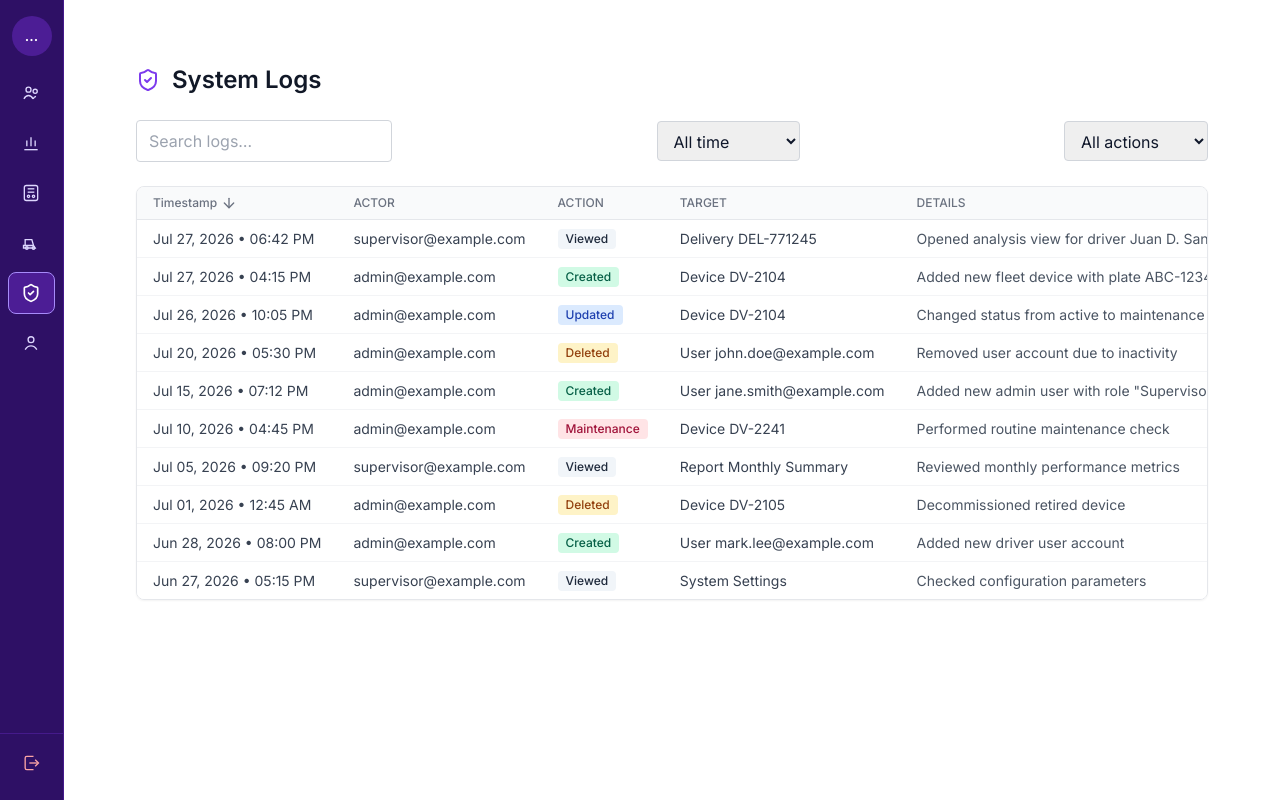
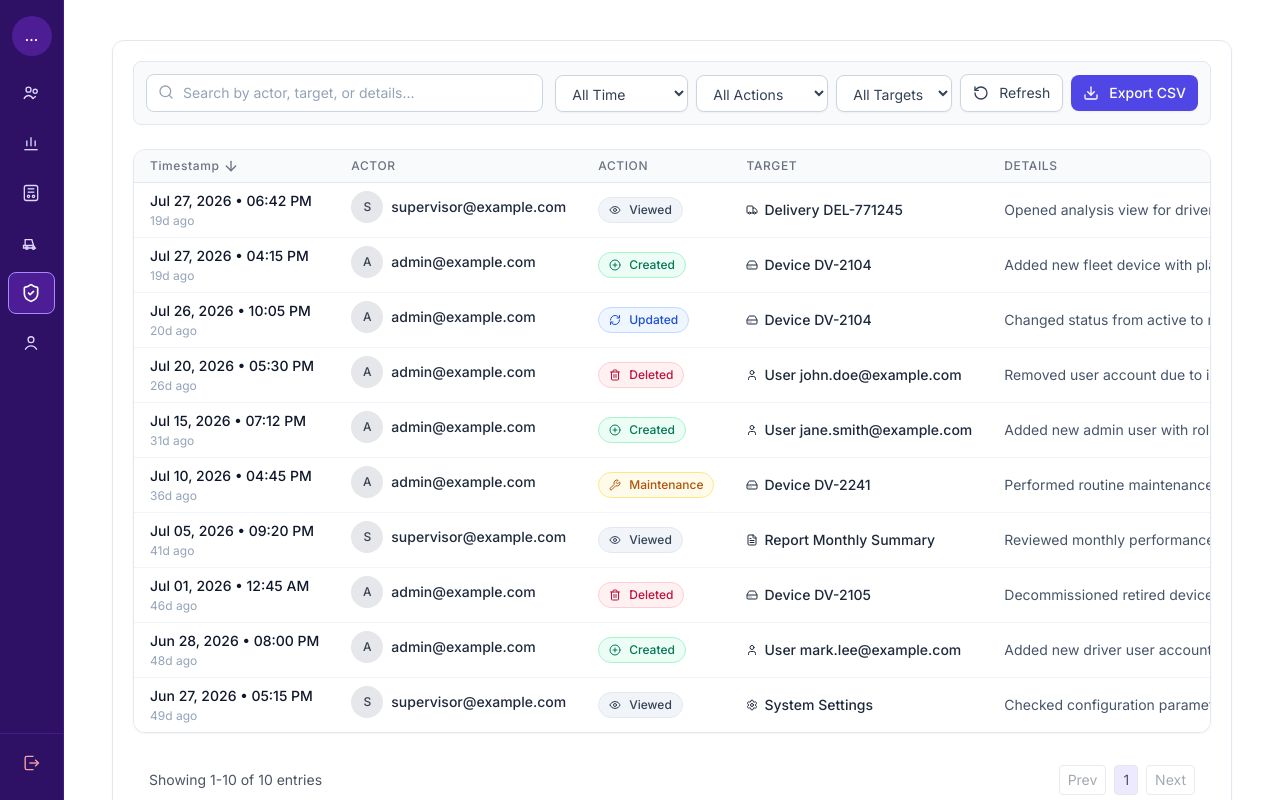
Before and after one commit to Rowkiduyan/drivewise-system, a React (Vite) app: page /admin/system-logs in a window 1280 px wide. Built offline with nearby package versions, Linux system fonts and the light colour scheme; no server answers; what @jobuntux/psgc would draw is missing.

Commit message:
System Logs Frontend Updates: - Improved Overall UI
Note: Still uses dummy data

```diff
--- a/src/pages/SystemLogs.jsx
+++ b/src/pages/SystemLogs.jsx
@@ -1,15 +1,34 @@
 import { useState, useMemo } from "react";
 import AdminLayout from "../layout/AdminLayout.jsx";
 import mockLogs from "../lib/mockSystemLogs.js";
-import { ShieldCheck, ArrowUp, ArrowDown } from "lucide-react";
+import {
+  ArrowUp,
+  ArrowDown,
+  Search,
+  RotateCcw,
+  Download,
+  PlusCircle,
+  RefreshCw,
+  Trash2,
+  Eye,
+  Wrench,
+  Truck,
+  HardDrive,
+  User as UserIcon,
+  FileText,
+  Settings,
+} from "lucide-react";
 import { MANILA_TIMEZONE } from "../lib/manilaTime.js";
 
-// Helper to format timestamps to "MMM dd, yyyy • HH:mm", pinned to
-// Asia/Manila (see lib/manilaTime.js) rather than the browser's own
-// timezone.
+// Helper to format timestamps to "MMM dd, yyyy • HH:mm", pinned to Manila timezone.
 const formatTimestamp = (iso) => {
   const date = new Date(iso);
-  const options = { timeZone: MANILA_TIMEZONE, month: "short", day: "2-digit", year: "numeric" };
+  const options = {
+    timeZone: MANILA_TIMEZONE,
+    month: "short",
+    day: "2-digit",
+    year: "numeric",
+  };
   const datePart = new Intl.DateTimeFormat("en-US", options).format(date);
   const timePart = date.toLocaleTimeString("en-US", {
     timeZone: MANILA_TIMEZONE,
@@ -20,25 +39,85 @@ const formatTimestamp = (iso) => {
   return `${datePart} • ${timePart}`;
 };
 
-// Color mapping for actions
-const actionColors = {
-  Created: "bg-emerald-100 text-emerald-800",
-  Updated: "bg-blue-100 text-blue-800",
-  Deleted: "bg-amber-100 text-amber-800",
-  Viewed: "bg-slate-100 text-slate-800",
-  Maintenance: "bg-rose-100 text-rose-800",
+// Simple relative time (e.g., "2h ago")
+const relativeTime = (iso) => {
+  const diffMs = Date.now() - new Date(iso).getTime();
+  const diffSec = Math.floor(diffMs / 1000);
+  if (diffSec < 60) return `${diffSec}s ago`;
+  const diffMin = Math.floor(diffSec / 60);
+  if (diffMin < 60) return `${diffMin}m ago`;
+  const diffH = Math.floor(diffMin / 60);
+  if (diffH < 24) return `${diffH}h ago`;
+  const diffD = Math.floor(diffH / 24);
+  return `${diffD}d ago`;
+};
+
+// Mapping of actions to badge styles and icons
+const actionMeta = {
+  Created: {
+    class: "bg-emerald-50 text-emerald-700 border border-emerald-200",
+    icon: PlusCircle,
+  },
+  Updated: {
+    class: "bg-blue-50 text-blue-700 border border-blue-200",
+    icon: RefreshCw,
+  },
+  Deleted: {
+    class: "bg-rose-50 text-rose-700 border border-rose-200",
+    icon: Trash2,
+  },
+  Viewed: {
+    class: "bg-slate-100 text-slate-700 border border-slate-200",
+    icon: Eye,
+  },
+  Maintenance: {
+    class: "bg-amber-50 text-amber-700 border border-amber-200",
+    icon: Wrench,
+  },
+};
+
+// Mapping of target keywords to icons
+const targetMeta = {
+  Delivery: { icon: Truck },
+  Device: { icon: HardDrive },
+  User: { icon: UserIcon },
+  Report: { icon: FileText },
+  Settings: { icon: Settings },
+};
+
+// Avatar helper (initials)
+const Avatar = ({ name }) => {
+  const initials = name
+    .split(" ")
+    .map((n) => n[0])
+    .join("")
+    .toUpperCase()
+    .slice(0, 2);
+  return (
+    <div className="flex h-8 w-8 items-center justify-center rounded-full bg-gray-200 text-xs font-medium text-gray-700">
+      {initials}
+    </div>
+  );
 };
 
 function SystemLogs() {
+  // Filters & search
   const [search, setSearch] = useState("");
   const [dateFilter, setDateFilter] = useState("all"); // all | today | 7d | 30d
   const [actionFilter, setActionFilter] = useState("all"); // all | Created | Updated | Deleted | Viewed | Maintenance
+  const [targetFilter, setTargetFilter] = useState("all"); // all | Delivery | Device | User | Report | Settings
   const [sortDirection, setSortDirection] = useState("desc"); // asc or desc
+
+  // Pagination
+  const [page, setPage] = useState(1);
+  const pageSize = 10;
+
+  // Drawer state
+  const [selectedLog, setSelectedLog] = useState(null);
 
   // Compute filtered logs
   const filteredLogs = useMemo(() => {
     const now = Date.now();
-    // Initial filter based on date, action, and search
     const filtered = mockLogs.filter((log) => {
       // Date filter
       if (dateFilter === "today") {
@@ -58,7 +137,10 @@ function SystemLogs() {
         return false;
       // Action filter
       if (actionFilter !== "all" && log.action !== actionFilter) return false;
-      // Search filter (case‑insensitive) on actor, action, target, details
+      // Target filter
+      if (targetFilter !== "all" && !log.target.includes(targetFilter))
+        return false;
+      // Search filter
       if (search) {
         const term = search.toLowerCase();
         return (
@@ -70,61 +152,134 @@ function SystemLogs() {
       }
       return true;
     });
-    // Sort by timestamp according to sortDirection
+    // Sort
     const sorted = filtered.sort((a, b) => {
       const diff = new Date(a.timestamp) - new Date(b.timestamp);
       return sortDirection === "asc" ? diff : -diff;
     });
     return sorted;
-  }, [search, dateFilter, actionFilter, sortDirection]);
+  }, [search, dateFilter, actionFilter, targetFilter, sortDirection]);
+
+  const totalPages = Math.max(1, Math.ceil(filteredLogs.length / pageSize));
+  const paginatedLogs = useMemo(() => {
+    const start = (page - 1) * pageSize;
+    return filteredLogs.slice(start, start + pageSize);
+  }, [filteredLogs, page]);
+
+  const resetFilters = () => {
+    setSearch("");
+    setDateFilter("all");
+    setActionFilter("all");
+    setTargetFilter("all");
+    setSortDirection("desc");
+    setPage(1);
+  };
+
+  const exportCSV = () => {
+    const header = ["Timestamp", "Actor", "Action", "Target", "Details"].join(
+      ",",
+    );
+    const rows = filteredLogs.map((log) =>
+      [
+        log.timestamp,
+        log.actor,
+        log.action,
+        log.target,
+        JSON.stringify(log.details),
+      ].join(","),
+    );
+    const csvContent = [header, ...rows].join("\n");
+    const blob = new Blob([csvContent], { type: "text/csv;charset=utf-8;" });
+    const url = URL.createObjectURL(blob);
+    const a = document.createElement("a");
+    a.href = url;
+    a.download = "system_logs.csv";
+    a.click();
+    URL.revokeObjectURL(url);
+  };
 
   return (
     <AdminLayout title="System Logs" background={null}>
-      <div className="max-w-7xl mx-auto p-6 space-y-6">
-        {/* Header */}
-        <div className="flex items-center space-x-3">
-          <ShieldCheck className="h-6 w-6 text-violet-600" aria-hidden="true" />
-          <h1 className="text-2xl font-semibold text-gray-900">System Logs</h1>
-        </div>
-
-        {/* Controls */}
-        <div className="flex flex-col sm:flex-row sm:items-center sm:justify-between gap-4">
+      <div className="max-w-7xl mx-auto bg-white rounded-xl border border-slate-200 shadow-sm p-5 space-y-6">
+        {/* Toolbar */}
+        <div className="bg-slate-50 p-3 rounded-lg border border-slate-200 flex flex-wrap gap-3 items-center mb-5">
+          {/* Search */}
+          <div className="relative flex-1 min-w-[260px]">
+            <Search className="w-4 h-4 text-slate-400 absolute left-3 top-2.5" />
             <input
               type="text"
-            placeholder="Search logs…"
+              placeholder="Search by actor, target, or details..."
               value={search}
               onChange={(e) => setSearch(e.target.value)}
-            className="w-full sm:w-64 rounded border border-gray-300 px-3 py-2 focus:outline-none focus:ring-2 focus:ring-violet-500"
+              className="w-full pl-9 pr-4 py-2 bg-white border border-slate-300 rounded-lg text-sm text-slate-800 placeholder-slate-400 focus:outline-none focus:ring-2 focus:ring-indigo-500"
             />
+          </div>
+          {/* Filters & actions */}
+          <div className="flex flex-wrap items-center gap-2">
             <select
               value={dateFilter}
-            onChange={(e) => setDateFilter(e.target.value)}
-            className="rounded border border-gray-300 px-3 py-2 focus:outline-none focus:ring-2 focus:ring-violet-500"
+              onChange={(e) => {
+                setDateFilter(e.target.value);
+                setPage(1);
+              }}
+              className="px-3 py-2 bg-white border border-slate-300 rounded-lg text-sm text-slate-700 focus:ring-2 focus:ring-indigo-500 cursor-pointer shadow-sm"
             >
-            <option value="all">All time</option>
-            <option value="30d">Last 30 days</option>
-            <option value="7d">Last 7 days</option>
+              <option value="all">All Time</option>
               <option value="today">Today</option>
+              <option value="7d">Last 7 Days</option>
+              <option value="30d">Last 30 Days</option>
             </select>
-          {/* Action filter */}
             <select
               value={actionFilter}
-            onChange={(e) => setActionFilter(e.target.value)}
-            className="rounded border border-gray-300 px-3 py-2 focus:outline-none focus:ring-2 focus:ring-violet-500"
+              onChange={(e) => {
+                setActionFilter(e.target.value);
+                setPage(1);
+              }}
+              className="px-3 py-2 bg-white border border-slate-300 rounded-lg text-sm text-slate-700 focus:ring-2 focus:ring-indigo-500 cursor-pointer shadow-sm"
             >
-            <option value="all">All actions</option>
+              <option value="all">All Actions</option>
               <option value="Created">Created</option>
               <option value="Updated">Updated</option>
               <option value="Deleted">Deleted</option>
               <option value="Viewed">Viewed</option>
               <option value="Maintenance">Maintenance</option>
             </select>
+            <select
+              value={targetFilter}
+              onChange={(e) => {
+                setTargetFilter(e.target.value);
+                setPage(1);
+              }}
+              className="px-3 py-2 bg-white border border-slate-300 rounded-lg text-sm text-slate-700 focus:ring-2 focus:ring-indigo-500 cursor-pointer shadow-sm"
+            >
+              <option value="all">All Targets</option>
+              <option value="Delivery">Delivery</option>
+              <option value="Device">Device</option>
+              <option value="User">User</option>
+              <option value="Report">Report</option>
+              <option value="Settings">Settings</option>
+            </select>
+            <button
+              type="button"
+              onClick={resetFilters}
+              className="px-3 py-2 bg-white hover:bg-slate-100 border border-slate-300 rounded-lg text-sm text-slate-700 flex items-center gap-1.5 transition-colors shadow-sm"
+            >
+              <RotateCcw className="h-4 w-4 mr-1" /> Refresh
+            </button>
+            <button
+              type="button"
+              onClick={exportCSV}
+              className="px-3 py-2 bg-indigo-600 hover:bg-indigo-700 text-white rounded-lg text-sm font-medium flex items-center gap-1.5 transition-colors shadow-sm"
+            >
+              <Download className="h-4 w-4 mr-1" /> Export CSV
+            </button>
+          </div>
         </div>
 
-        {/* Table */}
-        <div className="overflow-x-auto rounded-lg border border-gray-200 bg-white shadow-sm">
-          <table className="min-w-full divide-y divide-gray-200">
-            <thead className="bg-gray-50">
+        {/* Table Card */}
+        <div className="overflow-x-auto rounded-xl border border-slate-200 bg-white shadow-sm">
+          <table className="min-w-full divide-y divide-gray-200 dark:divide-slate-700">
+            <thead className="bg-slate-50 border-b border-slate-200 text-xs font-semibold text-slate-500 uppercase tracking-wider text-left">
               <tr>
                 <th className="px-4 py-2 text-left text-xs font-medium text-gray-500 uppercase">
                   <button
@@ -138,9 +293,9 @@ function SystemLogs() {
                   >
                     <span>Timestamp</span>
                     {sortDirection === "asc" ? (
-                      <ArrowUp className="h-4 w-4" aria-hidden="true" />
+                      <ArrowUp className="h-4 w-4" />
                     ) : (
-                      <ArrowDown className="h-4 w-4" aria-hidden="true" />
+                      <ArrowDown className="h-4 w-4" />
                     )}
                   </button>
                 </th>
@@ -158,34 +313,138 @@ function SystemLogs() {
                 </th>
               </tr>
             </thead>
-            <tbody className="divide-y divide-gray-100">
-              {filteredLogs.map((log) => (
-                <tr key={log.id} className="hover:bg-gray-50">
-                  <td className="px-4 py-2 text-sm text-gray-700 whitespace-nowrap">
+            <tbody className="divide-y divide-slate-100">
+              {paginatedLogs.map((log) => {
+                const ActionIcon = actionMeta[log.action]?.icon || null;
+                const actionClass =
+                  actionMeta[log.action]?.class || "bg-gray-100 text-gray-800";
+                const TargetIcon = Object.entries(targetMeta).find(([key]) =>
+                  log.target.includes(key),
+                )?.[1].icon;
+                return (
+                  <tr
+                    key={log.id}
+                    className="border-b border-slate-100 hover:bg-slate-50/80 transition-colors text-sm text-slate-700 cursor-pointer"
+                    onClick={() => setSelectedLog(log)}
+                  >
+                    <td className="px-4 py-2 whitespace-nowrap">
+                      <div className="font-medium text-slate-900">
                         {formatTimestamp(log.timestamp)}
+                      </div>
+                      <div className="text-xs text-slate-400 mt-0.5">
+                        {relativeTime(log.timestamp)}
+                      </div>
                     </td>
-                  <td className="px-4 py-2 text-sm text-gray-700 whitespace-nowrap">
+                    <td className="px-4 py-2 flex items-center space-x-2 whitespace-nowrap">
+                      <Avatar name={log.actor} />
+                      <span className="font-medium text-slate-800">
                         {log.actor}
-                  </td>
-                  <td className="px-4 py-2 text-sm whitespace-nowrap">
-                    <span
-                      className={`inline-flex items-center rounded px-2 py-0.5 text-xs font-medium ${actionColors[log.action] || "bg-gray-100 text-gray-800"}`}
-                    >
-                      {" "}
-                      {log.action}{" "}
                       </span>
                     </td>
-                  <td className="px-4 py-2 text-sm text-gray-700 whitespace-nowrap">
-                    {log.target}
+                    <td className="px-4 py-2 whitespace-nowrap">
+                      <span
+                        className={`inline-flex items-center gap-1 px-2.5 py-1 rounded-full text-xs font-medium ${actionClass}`}
+                      >
+                        {ActionIcon && <ActionIcon className="h-3 w-3 mr-1" />}
+                        {log.action}
+                      </span>
                     </td>
-                  <td className="px-4 py-2 text-sm text-gray-600 whitespace-nowrap">
+                    <td className="px-4 py-2 whitespace-nowrap">
+                      <span className="inline-flex items-center gap-1.5 text-slate-800 font-medium">
+                        {TargetIcon && <TargetIcon className="h-3 w-3" />}
+                        <span>{log.target}</span>
+                      </span>
+                    </td>
+                    <td className="px-4 py-2 whitespace-nowrap max-w-md truncate text-slate-600">
                       {log.details}
                     </td>
                   </tr>
-              ))}
+                );
+              })}
             </tbody>
           </table>
         </div>
+
+        {/* Pagination Footer */}
+        <div className="flex items-center justify-between px-4 py-2 text-sm text-gray-600 dark:text-gray-400">
+          <div>
+            Showing {(page - 1) * pageSize + 1}-
+            {Math.min(page * pageSize, filteredLogs.length)} of{" "}
+            {filteredLogs.length} entries
+          </div>
+          <div className="flex items-center space-x-2">
+            <button
+              type="button"
+              disabled={page === 1}
+              onClick={() => setPage((p) => Math.max(p - 1, 1))}
+              className="rounded border border-gray-300 px-2 py-1 disabled:opacity-50"
+            >
+              Prev
+            </button>
+            {Array.from({ length: totalPages }, (_, i) => i + 1).map((p) => (
+              <button
+                key={p}
+                type="button"
+                onClick={() => setPage(p)}
+                className={`rounded border px-2 py-1 ${p === page ? "bg-violet-100" : ""}`}
+              >
+                {p}
+              </button>
+            ))}
+            <button
+              type="button"
+              disabled={page === totalPages}
+              onClick={() => setPage((p) => Math.min(p + 1, totalPages))}
+              className="rounded border border-gray-300 px-2 py-1 disabled:opacity-50"
+            >
+              Next
+            </button>
+          </div>
+        </div>
+
+        {/* Drawer for log details */}
+        {selectedLog && (
+          <div className="fixed inset-0 z-50 flex">
+            <div
+              className="fixed inset-0 bg-black bg-opacity-30"
+              onClick={() => setSelectedLog(null)}
+            ></div>
+            <div className="ml-auto w-96 max-w-full h-full bg-white dark:bg-slate-800 shadow-xl p-6 overflow-y-auto">
+              <div className="flex items-center justify-between mb-4">
+                <h2 className="text-lg font-semibold">Log Details</h2>
+                <button
+                  onClick={() => setSelectedLog(null)}
+                  className="text-gray-500 hover:text-gray-700"
+                >
+                  ✕
+                </button>
+              </div>
+              <div className="space-y-2">
+                <div>
+                  <strong>Timestamp:</strong>{" "}
+                  {formatTimestamp(selectedLog.timestamp)} (
+                  {relativeTime(selectedLog.timestamp)})
+                </div>
+                <div className="flex items-center space-x-2">
+                  <strong>Actor:</strong> <Avatar name={selectedLog.actor} />{" "}
+                  {selectedLog.actor}
+                </div>
+                <div>
+                  <strong>Action:</strong> {selectedLog.action}
+                </div>
+                <div>
+                  <strong>Target:</strong> {selectedLog.target}
+                </div>
+                <div>
+                  <strong>Details:</strong>
+                  <pre className="bg-gray-100 dark:bg-slate-700 p-2 rounded mt-1 overflow-x-auto">
+                    {JSON.stringify(selectedLog.details, null, 2)}
+                  </pre>
+                </div>
+              </div>
+            </div>
+          </div>
+        )}
       </div>
     </AdminLayout>
   );
```
Lines whose indentation alone changed are shown as unchanged.
